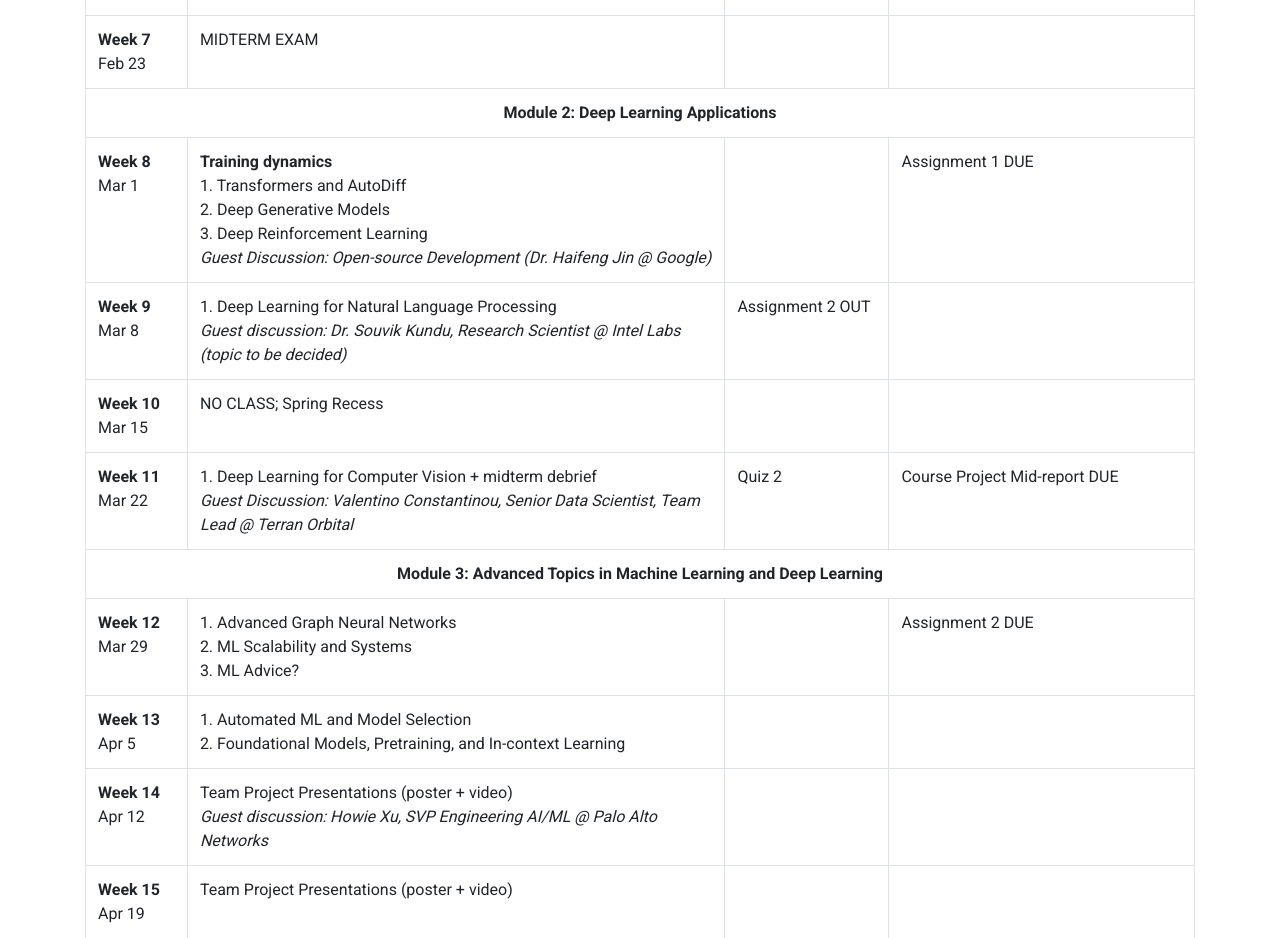
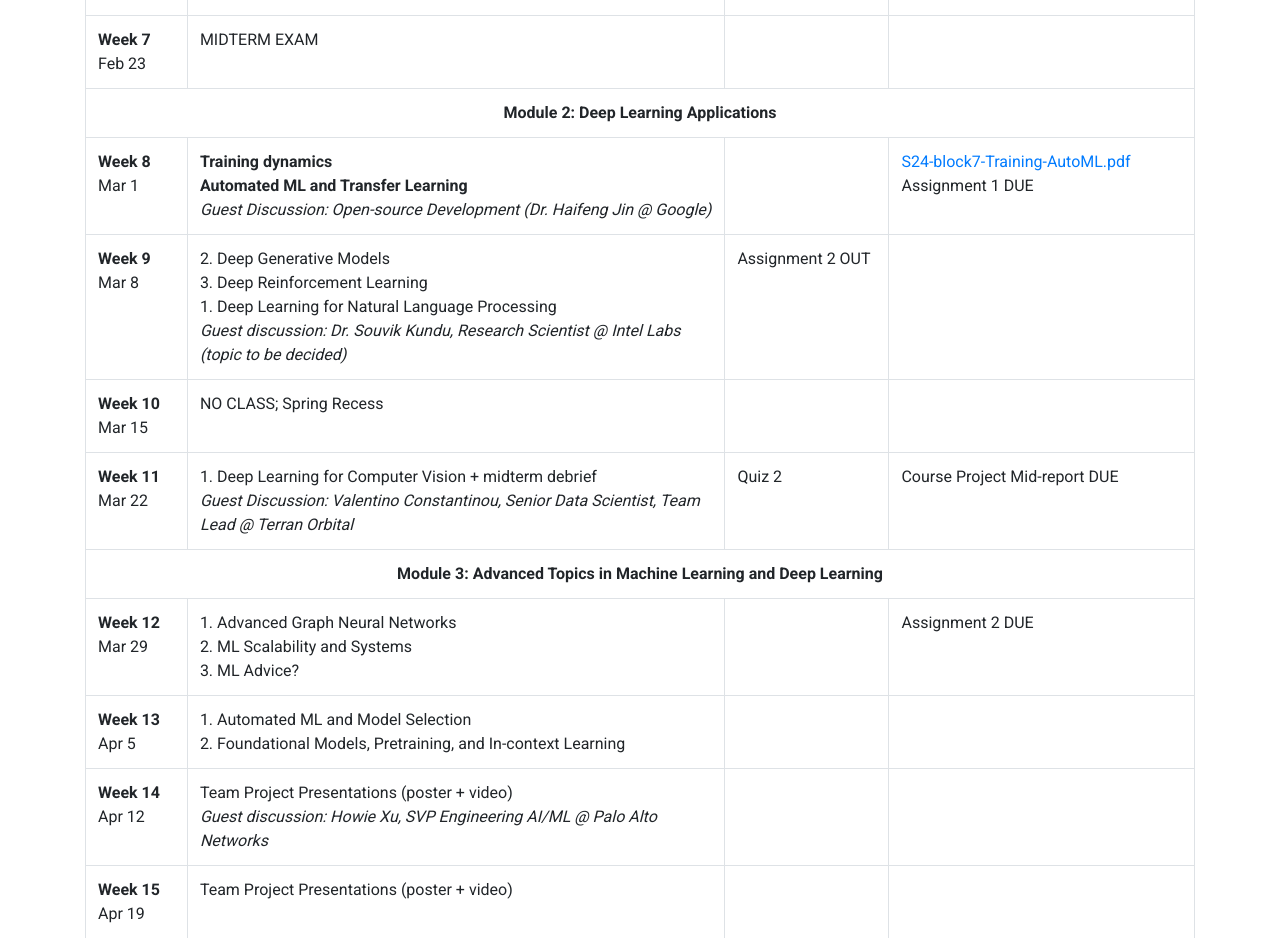
Before and after one commit to USC-ASAP/CSCI566-S24, a plain HTML site: page schedule.html in a window 1280 px wide. Shown: the part 1120-2058 px from the top of the page. Drawn offline with nearby package versions, Linux system fonts and the light colour scheme.

Commit message:
update schedule

```diff
--- a/schedule.html
+++ b/schedule.html
@@ -205,17 +205,17 @@
                             <td><strong>Week 8</strong><br>Mar 1</td>
                             <td>
                                 <strong>Training dynamics</strong><br>
-                                1. Transformers and AutoDiff<br>
-                                2. Deep Generative Models<br>
-                                3. Deep Reinforcement Learning<br>
+                                <strong>Automated ML and Transfer Learning</strong><br>
                                 <em>Guest Discussion: Open-source Development (Dr. Haifeng Jin @ Google)</em>
                             </td>
                             <td></td>
-                            <td>Assignment 1 DUE</td>
+                            <td><a href="https://drive.google.com/file/d/1MrlsvdetWoyXlqPtgphfT-QiME6CKN1a/view?usp=drive_link">S24-block7-Training-AutoML.pdf</a><br>Assignment 1 DUE</td>
                         </tr>
                         <tr>
                             <td><strong>Week 9</strong><br>Mar 8</td>
                             <td>
+                                2. Deep Generative Models<br>
+                                3. Deep Reinforcement Learning<br>
                                 1. Deep Learning for Natural Language Processing<br>
                                 <em>Guest discussion: Dr. Souvik Kundu, Research Scientist @ Intel Labs (topic to be decided)</em>
                             </td>
```
